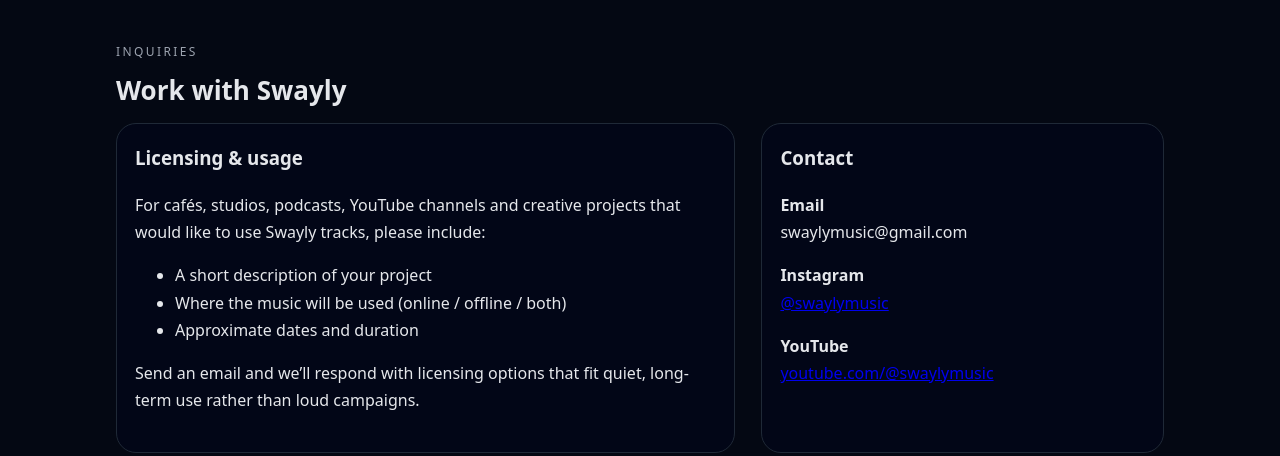
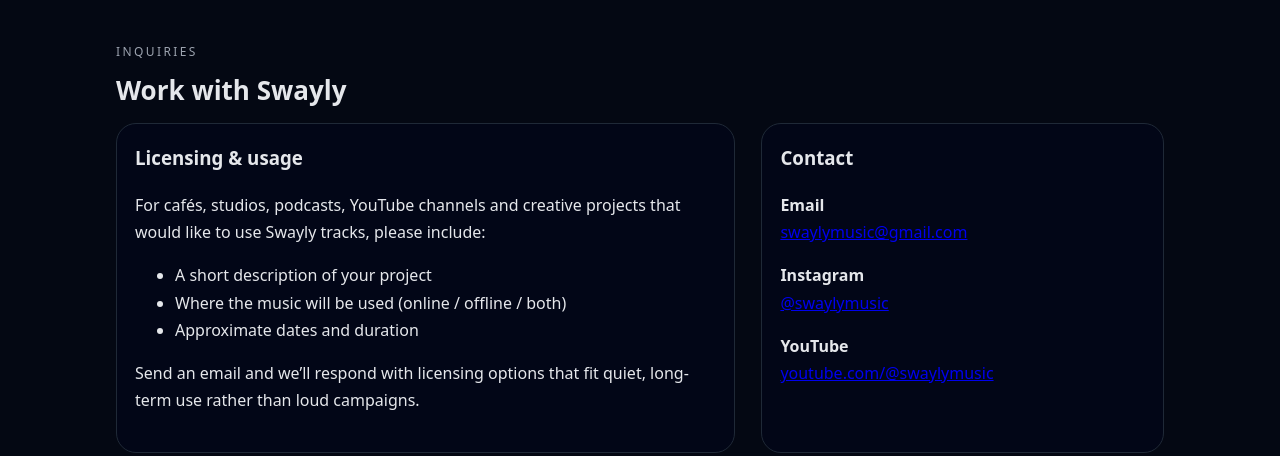
Before and after one commit to swaylymusic/swayly-site, a plain HTML site: page contact.html in a window 1280 px wide. Shown: the part 382-838 px from the top of the page. Drawn offline with Linux system fonts and the light colour scheme.

Commit message:
Update contact.html

```diff
--- a/contact.html
+++ b/contact.html
@@ -54,7 +54,7 @@
 
       <div class="contact-card">
         <h3>Contact</h3>
-        <p><strong>Email</strong><br> swaylymusic@gmail.com</p>
+        <p><strong>Email</strong><br> <a href="mailto:swaylymusic@gmail.com">swaylymusic@gmail.com</a></p>
         <p><strong>Instagram</strong><br> <a href="https://www.instagram.com/swaylymusic" target="_blank" rel="noopener">@swaylymusic</a></p>
         <p><strong>YouTube</strong><br> <a href="https://www.youtube.com/@swaylymusic" target="_blank" rel="noopener">youtube.com/@swaylymusic</a></p>
       </div>
```
